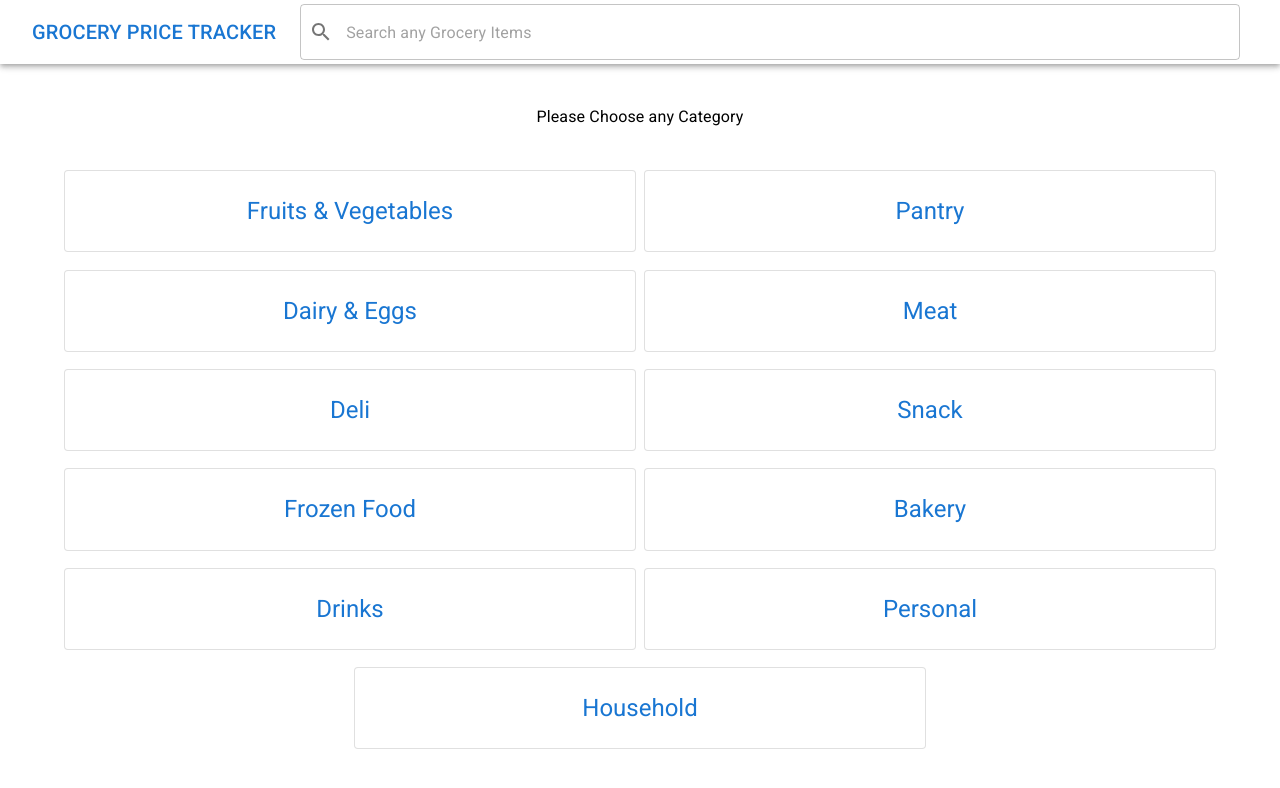
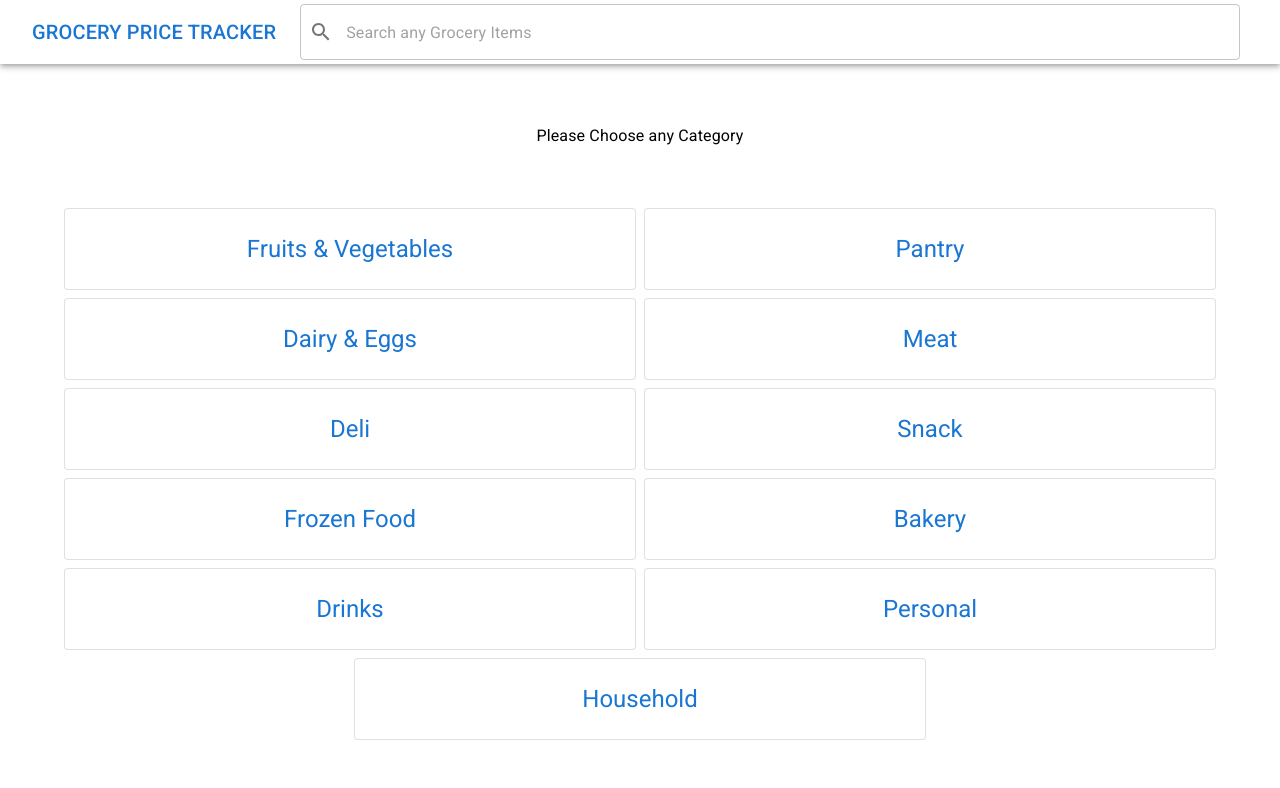
Before and after one commit to voidkudo/grocery-price-tracker, a React (Vite) app in the folder grocery-price-tracker-web/: page / in a window 1280 px wide. Shown: the top 788 px of the page. Built offline with nearby package versions, Linux system fonts and the light colour scheme; no server answers.

Commit message:
fix: change height to max height

```diff
--- a/grocery-price-tracker-web/src/routers/pages/CategoryPage.tsx
+++ b/grocery-price-tracker-web/src/routers/pages/CategoryPage.tsx
@@ -29,7 +29,7 @@ const CategoryPage = () => {
 
   return (
     <Box sx={{ height: '100%', width: '100%', display: 'flex', flexDirection: 'column', justifyContent: 'space-evenly', alignItems: 'center' }}>
-      <Grid container spacing={1} height={'80%'} width={'100%'} justifyContent={'center'} overflow={'auto'}>
+      <Grid container spacing={1} maxHeight={'80%'} width={'100%'} justifyContent={'center'} overflow={'auto'}>
         {
           items.map((item, index) => {
             return (
--- a/grocery-price-tracker-web/src/routers/pages/HomePage.tsx
+++ b/grocery-price-tracker-web/src/routers/pages/HomePage.tsx
@@ -26,7 +26,7 @@ const HomePage = () => {
   return (
     <Box sx={{ height: '100%', width: '100%', display: 'flex', flexDirection: 'column', justifyContent: 'space-evenly', alignItems: 'center' }}>
       <Typography>Please Choose any Category</Typography>
-      <Grid container spacing={1} height={'80%'} width={'100%'} justifyContent={'center'} overflow={'auto'}>
+      <Grid container spacing={1} maxHeight={'80%'} width={'100%'} justifyContent={'center'} overflow={'auto'}>
         {
           categories.map((category, index) => {
             return (
```
